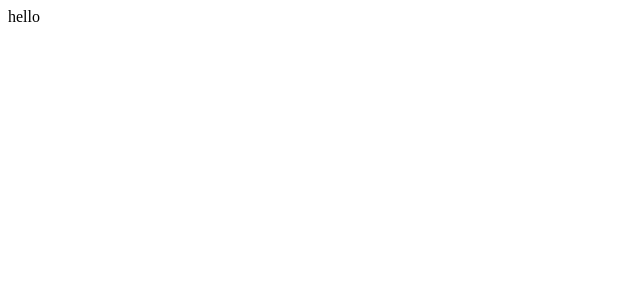
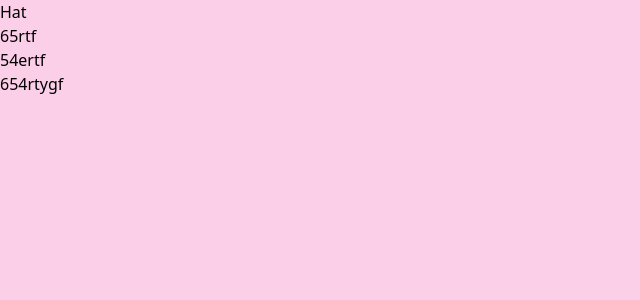
Before and after one commit to BestVersion7/babyregistry, a Next.js app: page / in a window 1280 px wide. Shown: the top 300 px of the page, without its empty margins (0-640 px from the left). Built offline with nearby package versions, Linux system fonts and the light colour scheme.

Commit message:
add some test data

```diff
--- /dev/null
+++ b/app/components/ProductCard.tsx
@@ -0,0 +1,9 @@
+import { ProductType } from "../types";
+
+export const ProductCard = (props: ProductType) => {
+    return (
+        <article>
+            <h1>{props.product_name}</h1>
+        </article>
+    );
+};
--- /dev/null
+++ b/app/data/productdata.ts
@@ -0,0 +1,32 @@
+import { ProductType } from "../types";
+
+export const ProductData: ProductType[] = [
+    {
+        product_id: 1,
+        url: "http:/",
+        product_name: "Hat",
+        product_price: 44,
+        purchased: true,
+    },
+    {
+        product_id: 2,
+        url: "http:/",
+        product_name: "65rtf",
+        product_price: 44,
+        purchased: true,
+    },
+    {
+        product_id: 3,
+        url: "http:/",
+        product_name: "54ertf",
+        product_price: 44,
+        purchased: true,
+    },
+    {
+        product_id: 4,
+        url: "http:/",
+        product_name: " 654rtygf",
+        product_price: 44,
+        purchased: true,
+    },
+];
--- /dev/null
+++ b/app/globals.scss
@@ -0,0 +1,9 @@
+@tailwind base;
+@tailwind components;
+@tailwind utilities;
+
+@layer base {
+    body {
+        @apply p-0 m-auto bg-pink-200
+    }
+}
--- a/app/layout.tsx
+++ b/app/layout.tsx
@@ -1,3 +1,4 @@
+import "./globals.scss";
 import type { Metadata } from "next";
 import { Geist, Geist_Mono } from "next/font/google";
 
--- a/app/page.tsx
+++ b/app/page.tsx
@@ -1,3 +1,14 @@
+import { ProductCard } from "./components/ProductCard";
+import { ProductData } from "./data/productdata";
+
 export default function Home() {
-    return <div>hello</div>;
+    return (
+        <div>
+            {ProductData.map((item) => (
+                <div key={item.product_id}>
+                    <ProductCard {...item} />
+                </div>
+            ))}
+        </div>
+    );
 }
--- /dev/null
+++ b/app/types.ts
@@ -0,0 +1,8 @@
+export type ProductType = {
+    product_id: number;
+    // created_at: Date;
+    url: string;
+    product_name: string;
+    product_price: number;
+    purchased: boolean;
+};
```
Also changed, not shown: package.json (+7 -5 lines), 1 other file (tests, documents, lock files or other folders).
